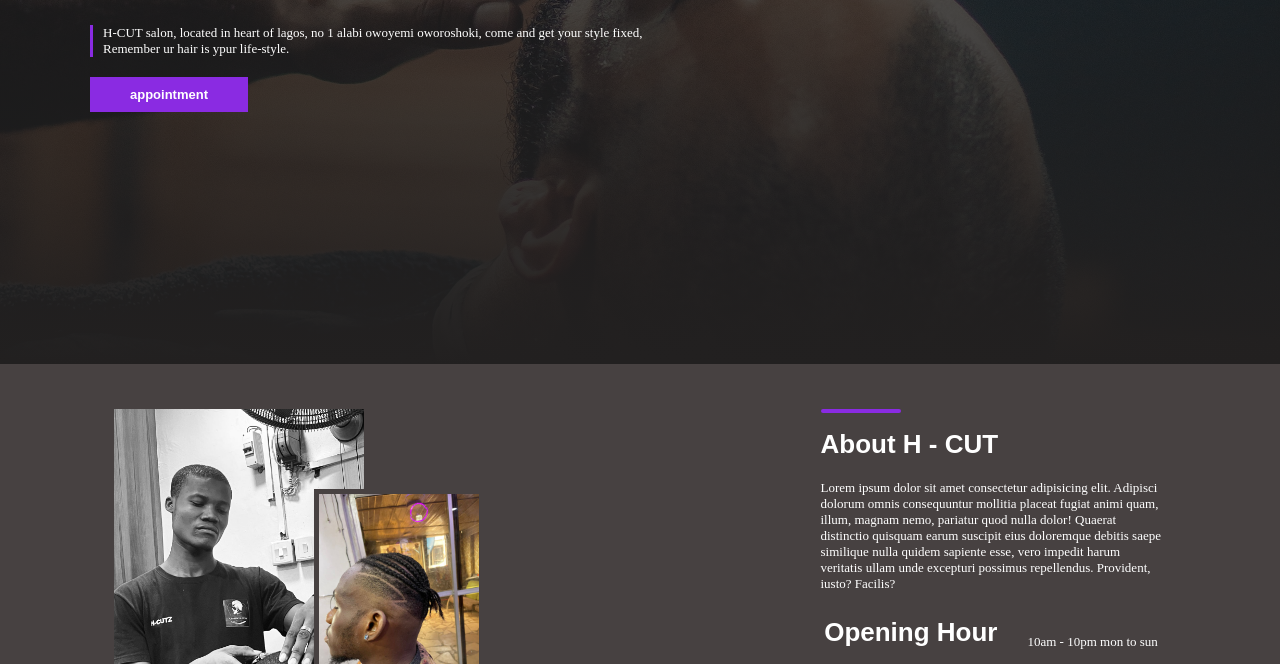
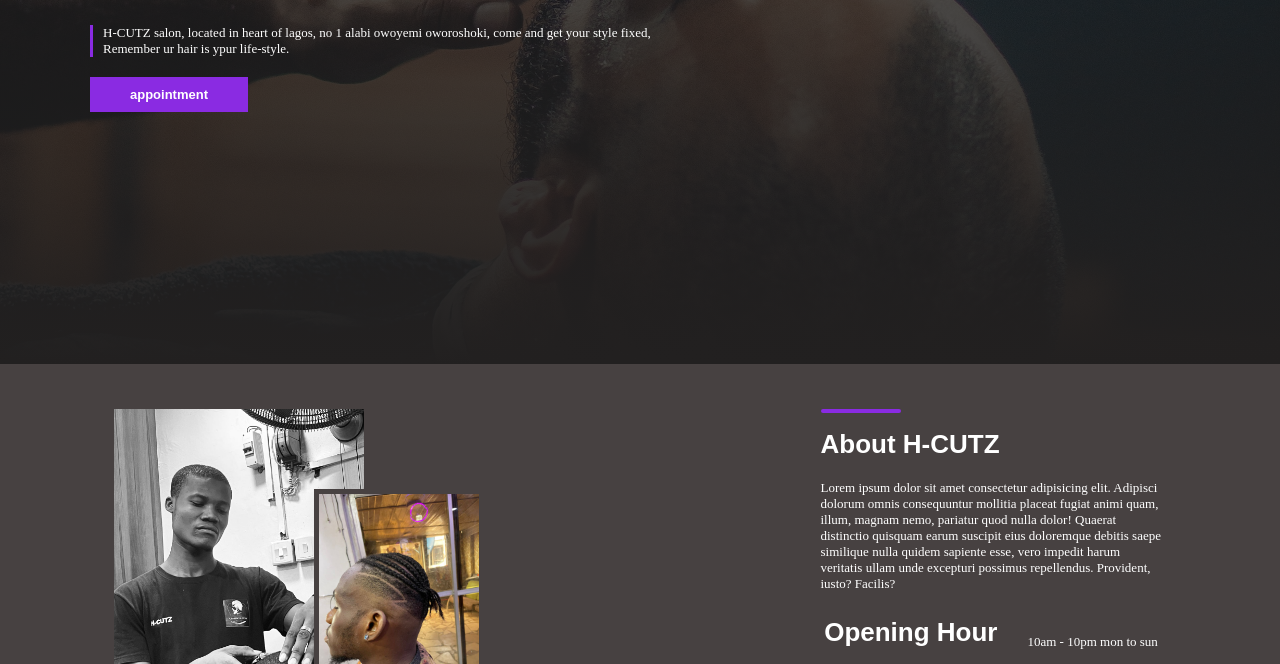
Before and after one commit to gabstrong/salon, a plain HTML site: page index.html in a window 1280 px wide. Shown: the part 436-1100 px from the top of the page. Drawn offline with nearby package versions, Linux system fonts and the light colour scheme.

Commit message:
change in brand name

```diff
--- a/index.html
+++ b/index.html
@@ -34,7 +34,7 @@
                 <br>
                 <div class="pag">
 
-                    <p> H-CUT salon, located in heart of lagos, no 1 alabi owoyemi oworoshoki, come and get your style fixed,</p>
+                    <p> H-CUTZ salon, located in heart of lagos, no 1 alabi owoyemi oworoshoki, come and get your style fixed,</p>
                     <p> Remember ur hair is ypur life-style.</p>
 
                 </div>
@@ -59,7 +59,7 @@
                     <img src="images/NFRX0613.JPG" alt="" class="me">
                 </div>
                 <div class="right">
-                    <h2 class="right_head">about H - CUT</h2>
+                    <h2 class="right_head">about  H-CUTZ</h2>
                     <p>Lorem ipsum dolor sit amet consectetur adipisicing elit.
                          Adipisci dolorum omnis consequuntur mollitia placeat fugiat
                          animi quam, illum, magnam nemo,
```
